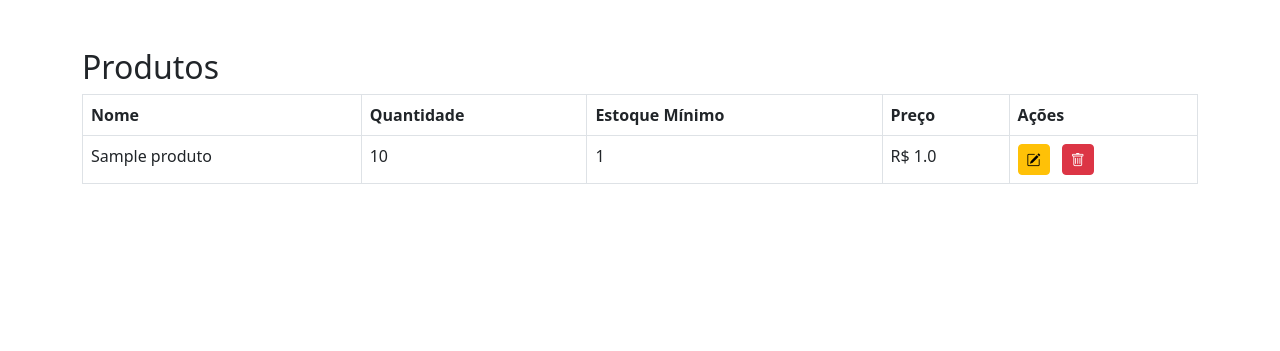
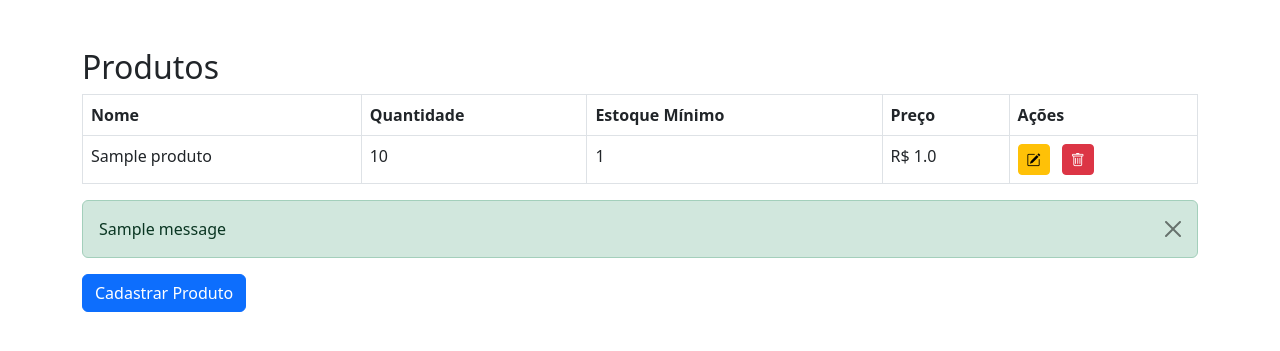
Before and after one commit to estudoalexandre/projeto-estoque-fecaf, a Flask app: page / in a window 1280 px wide. Shown: the part 56-407 px from the top of the page. Run offline with Flask 3, Linux system fonts and the light colour scheme; a user stored in the database is signed in; tables that the repository leaves empty hold one stand-in row (values such as "Sample post"); one stand-in notice (Sample message) is shown; some libraries are stand-ins or nearby versions.

Commit message:
Metodo para Deletar Produto

```diff
--- a/app/routes.py
+++ b/app/routes.py
@@ -97,6 +97,20 @@ def editar_produto(produto_id):
         flash('Produto atualizado com sucesso!', 'success')
     return render_template('editar_produto.html', produto=produto)
 
+@bp.route('/deletar_produto/<int:produto_id>/', methods=['GET', 'POST'])
+def deletar_produto(produto_id):
+    if current_user.nivel_funcao != 'administrador':
+        abort(403)
+
+    produto = Produto.query.get(produto_id)
+    if request.method == 'POST':
+        if request.method == 'POST':
+            db.session.delete(produto)
+            db.session.commit()
+            flash('Produto deletado com sucesso!', 'success')
+            return redirect(url_for('routes.index'))
+    return render_template('dashboard.html', produto=produto)
+
 
 
 @bp.errorhandler(403)
--- a/app/templates/base.html
+++ b/app/templates/base.html
@@ -26,10 +26,10 @@
                 <ul class="navbar-nav ms-auto">
 
                     <li class="nav-item">
-                        <a class="nav-link" href="#">Início</a>
+                        <a class="nav-link" href="{{ url_for('routes.index')}}">Início</a>
                     </li>
                     <li class="nav-item">
-                        <a class="nav-link" href="#">Cadastrar Produto</a>
+                        <a class="nav-link" href="{{ url_for('routes.cadastrar_produto')}}">Cadastrar Produto</a>
                     </li>
                     <li class="nav-item">
                         <a class="nav-link" href="{{ url_for('routes.registrar_usuario_comum')}}">Cadastrar Usuario</a>
--- a/app/templates/dashboard.html
+++ b/app/templates/dashboard.html
@@ -24,18 +24,38 @@
                 <td>R$ {{ produto.preco_unitario }}</td>
                 {% if current_user.nivel_funcao != 'comum' %}
                 <td>
-                    <a href="{{ url_for('routes.editar_produto', produto_id=produto.id) }}" class="btn btn-sm btn-warning me-2">
+                    <a href="{{ url_for('routes.editar_produto', produto_id=produto.id) }}"
+                        class="btn btn-sm btn-warning me-2">
                         <i class="bi bi-pencil-square"></i>
                     </a>
-                    <a href="" class="btn btn-sm btn-danger" onclick="return confirm('Tem certeza que deseja excluir este produto?');">
-                        <i class="bi bi-trash"></i>
-                    </a>
+                    <form action="{{ url_for('routes.deletar_produto', produto_id=produto.id) }}" method="POST" style="display:inline;">
+                        <button type="submit" class="btn btn-sm btn-danger" onclick="return confirm('Tem certeza que deseja excluir este produto?');">
+                            <i class="bi bi-trash"></i>
+                        </button>
+                    </form>
                 </td>
                 {% endif %}
             </tr>
             {% endfor %}
         </tbody>
     </table>
+    {% if current_user.nivel_funcao != 'comum' %}
+        {% with messages = get_flashed_messages(with_categories=true) %}
+        {% if messages %}
+        <div class="mt-3">
+            {% for category, message in messages %}
+            <div class="alert alert-{{ category }} alert-dismissible fade show" role="alert">
+                {{ message }}
+                <button type="button" class="btn-close" data-bs-dismiss="alert" aria-label="Close"></button>
+            </div>
+            {% endfor %}
+        </div>
+        {% endif %}
+        {% endwith %}
+    {% endif %}
+    {% if current_user.nivel_funcao != 'comum' %}
+    <a href="{{ url_for('routes.cadastrar_produto') }}" class="btn btn-primary">Cadastrar Produto</a>
+    {% endif %}
 </div>
 
 
--- a/app/templates/editar_produto.html
+++ b/app/templates/editar_produto.html
@@ -43,6 +43,8 @@
                 <button type="button" class="btn-close" data-bs-dismiss="alert" aria-label="Close"></button>
             </div>
             {% endfor %}
+            {% endif %}
+            {% endwith %}
         </div>
 
     </div>
@@ -50,7 +52,6 @@
 </div>
 
 
-{% endif %}
-{% endwith %}
+
 
 {% endblock %}
```
Also changed, not shown: app/templates/cadastrar_produtos.html (+12 -0 lines).
